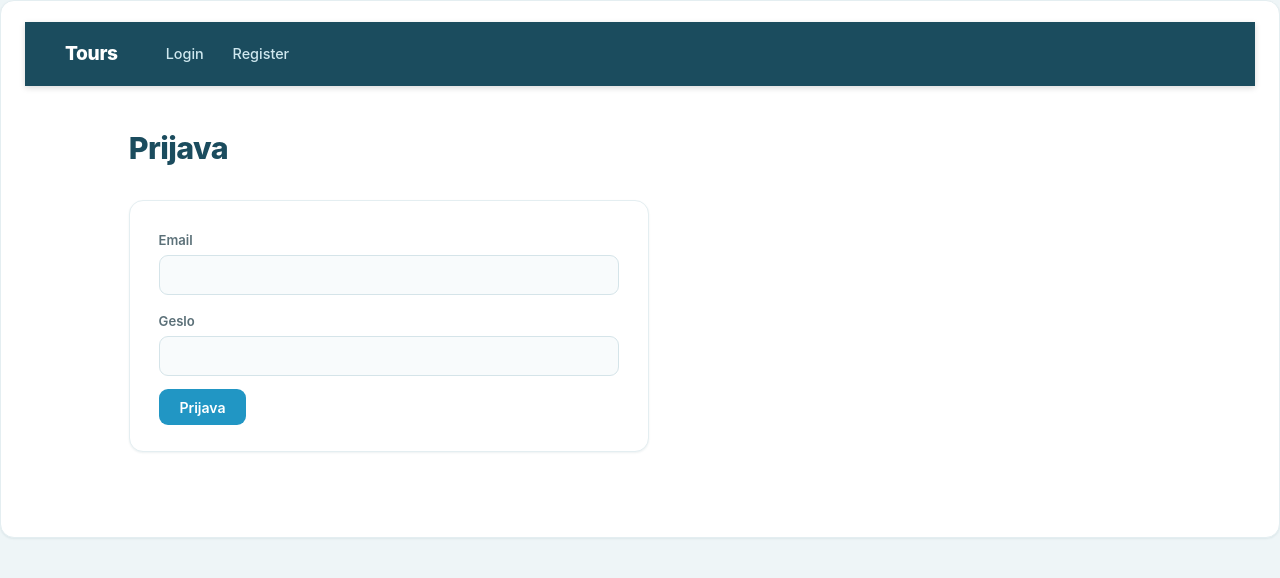
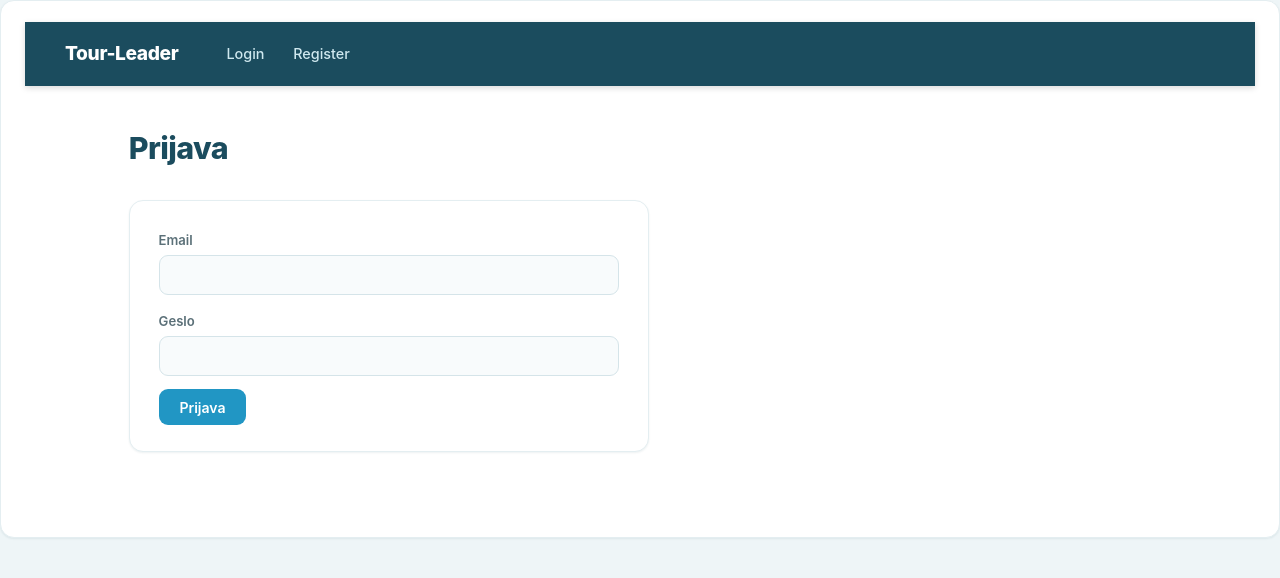
Before and after one commit to DenisPasa1/Sistemi3_TourLeader, a React (Vite) app in the folder frontend/: page /login in a window 1280 px wide. Shown: the top 578 px of the page. Built offline with nearby package versions, Linux system fonts and the light colour scheme.

Commit message:
prepared for deployment

```diff
--- a/frontend/src/components/Menu.tsx
+++ b/frontend/src/components/Menu.tsx
@@ -6,7 +6,7 @@ export default function Menu() {
     const handleLogout = () => { localStorage.removeItem("user"); navigate("/login"); };
     return (
         <nav>
-            <Link to="/">Tours</Link>
+            <Link to="/">Tour-Leader</Link>
             {user && (
                 <>
                     <span>Hello, {user.first_name}</span>
--- a/frontend/src/pages/AdminPanel.tsx
+++ b/frontend/src/pages/AdminPanel.tsx
@@ -1,7 +1,7 @@
 import { useEffect, useState } from "react";
 import { useNavigate } from "react-router-dom";
 
-const API_URL = "http://localhost:3001";
+const API_URL = "http://88.200.63.148:3001";
 
 const emptyFlight = () => ({
     flight_number: "", airline: "", departure_airport: "",
```
